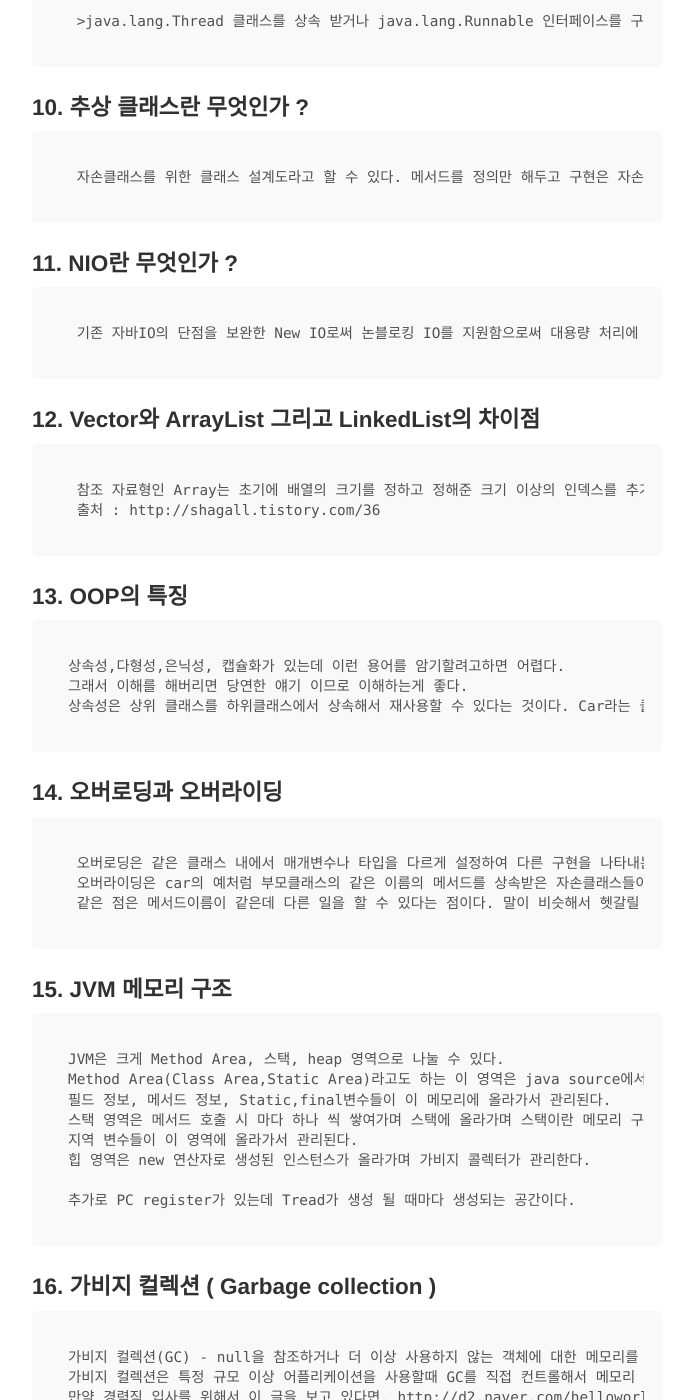
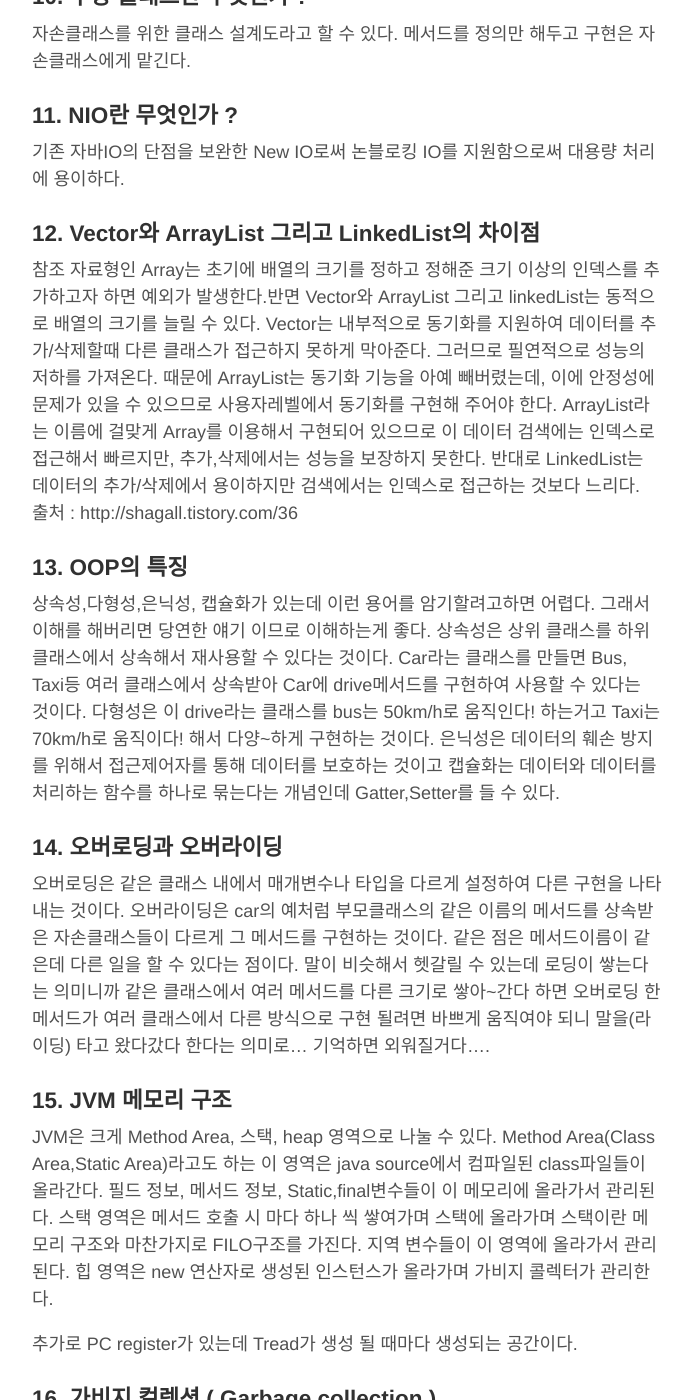
Before and after one commit to KangGwanwoo/KangGwanwoo.github.io, a Jekyll site: the page built from _posts/2015-10-01-Java-interview.md, in a window 1280 px wide and 1400 px high, scrolled down 1624 px. Shown: the whole window, without its empty margins (293-985 px from the left). Built offline with Jekyll 4.4.1, drawn with Linux system fonts in a browser that asks for light colours; some of the changed text lies outside the part shown.

Commit message:
new post

```diff
--- a/_posts/2015-10-01-Java-interview.md
+++ b/_posts/2015-10-01-Java-interview.md
@@ -4,72 +4,71 @@ title: Java 면접 대비 문제
 ---
 
 
-
 ###1. 자바의 데이터 타입인 Primitive Type과 Reference Type에 대해 설명하세요.
-	>자바는 자료형이 기본 자료형, 참조 자료형으로 나뉘는데 기본 자료형은 문자형,숫자형,논리형등이 있고 세세하게는 char,byte,int,long등이 있다. 자료형 이름을 보아서 알 수 있듯이 우리가 자료형이라 생각하고 선언하는 것들은 기본자료형에 속하며 앞글자가 소문자이다. 이에 반해 참조 자료형은 String , Object등 클래스, 인터페이스, 배열이다. 객체 자료형이므로 이 들 자료형은 객체가 가질수 있는 메서드를 가지고 있다. 예를 들어 String의 trim ( 문자열의 공백을 제거 ) 를 들 수있다.
+자바는 자료형이 기본 자료형, 참조 자료형으로 나뉘는데 기본 자료형은 문자형,숫자형,논리형등이 있고 세세하게는 char,byte,int,long등이 있다. 자료형 이름을 보아서 알 수 있듯이 우리가 자료형이라 생각하고 선언하는 것들은 기본자료형에 속하며 앞글자가 소문자이다. 이에 반해 참조 자료형은 String , Object등 클래스, 인터페이스, 배열이다. 객체 자료형이므로 이 들 자료형은 객체가 가질수 있는 메서드를 가지고 있다. 예를 들어 String의 trim ( 문자열의 공백을 제거 ) 를 들 수있다.
 
 ###2. 다형성이란 무엇인가 ?
-     >여러가지로 나타날 수 있다 라는 말로 이해하면 쉬울 것 같다. 즉 조상클래스를 여러 자손 클래스들이 상속 받아 나름대로 구현할 수 있다는 특성이다.
+>여러가지로 나타날 수 있다 라는 말로 이해하면 쉬울 것 같다. 즉 조상클래스를 여러 자손 클래스들이 상속 받아 나름대로 구현할 수 있다는 특성이다.
 
 ###3. 멀티 쓰레드의 장-단점을 무엇인가 ?
-     >두 가지 이상의 작업을 동시해 실행 할 수 있어 자원을 효율적으로 이용할 수 있으나 Syncronized등을 통해서 자원에 대한 동기화가 필요하다. 그렇지 않으면 임계영역 문제(생산자/소비자문제) 등이 생길 수 있다.
+두 가지 이상의 작업을 동시해 실행 할 수 있어 자원을 효율적으로 이용할 수 있으나 Syncronized등을 통해서 자원에 대한 동기화가 필요하다. 그렇지 않으면 임계영역 문제(생산자/소비자문제) 등이 생길 수 있다.
 
 ###4. Java 콜렉션 프레임워크에 대해서 설명하시오.
-     >Java에서는 자료구조에서 나오는 자료형들을 콜렉션 프레임워크를 통해서 구현해 놓았다.예를 들어 List,Set,Map등이 있는데, 간단히 설명하자면 List는 순서가 있는 데이터 집합으로 데이터의 중복을 허용하는 자료형이고 Set은 순서를 유지하지 않고 데이터의 중복 또한 허용하지 않는 자료형, Map은 키와 값의 쌍으로 이루어진 데이터 집합이다. 물론 키는 중복을 허용하지 않고, 값은 중복을 허용한다.
+Java에서는 자료구조에서 나오는 자료형들을 콜렉션 프레임워크를 통해서 구현해 놓았다.예를 들어 List,Set,Map등이 있는데, 간단히 설명하자면 List는 순서가 있는 데이터 집합으로 데이터의 중복을 허용하는 자료형이고 Set은 순서를 유지하지 않고 데이터의 중복 또한 허용하지 않는 자료형, Map은 키와 값의 쌍으로 이루어진 데이터 집합이다. 물론 키는 중복을 허용하지 않고, 값은 중복을 허용한다.
 
 ###5. 객체의 직렬화란 무엇인가?
-     >객체를 데이터 스트림으로 만드는 것이다. 구현을 위해서 직렬화 하고자 하는 클래스에 Java.io.Serializable 인터페이스를 구현해야한다.
+객체를 데이터 스트림으로 만드는 것이다. 구현을 위해서 직렬화 하고자 하는 클래스에 Java.io.Serializable 인터페이스를 구현해야한다.
 
 ###6. 접근제어자의 종류와 특성을 설명하시오.
-     >private - 같은 클래스 내에서만 접근이 가능하다.
-     default - 같은 패키지 내에서만 접근이 가능하다.
-     protected - 같은 패키지 내에서, 그리고 다른 패키지의 자손클래스에서 접근이 가능하다.
-     public - 접근 제한이 전혀 없다.
+private - 같은 클래스 내에서만 접근이 가능하다.
+default - 같은 패키지 내에서만 접근이 가능하다.
+protected - 같은 패키지 내에서, 그리고 다른 패키지의 자손클래스에서 접근이 가능하다.
+public - 접근 제한이 전혀 없다.
 
 ###7. Wrapper 클래스란 무엇인가 ?
-     >기본 자료형을 객체로 만들때 사용하는 참조 자료형 클래스로써 대부분 기본 자료형의 앞글자를 대문자로 바꾸어 구현되어 있다.
+기본 자료형을 객체로 만들때 사용하는 참조 자료형 클래스로써 대부분 기본 자료형의 앞글자를 대문자로 바꾸어 구현되어 있다.
 
 ###8. 객체 지향 언어의 장점은 무엇인가?
-     >코드의 재사용성과 유지보수성이 높아 새로운 코드를 작성할때 기존의 코드를 사용해서 쉽게 작성하거나, 관리가 용이하다.
+코드의 재사용성과 유지보수성이 높아 새로운 코드를 작성할때 기존의 코드를 사용해서 쉽게 작성하거나, 관리가 용이하다.
 
 ###9. Thread를 구현하기 위한 두 가지 방법은 무엇인가?
-     >java.lang.Thread 클래스를 상속 받거나 java.lang.Runnable 인터페이스를 구현한다.
+java.lang.Thread 클래스를 상속 받거나 java.lang.Runnable 인터페이스를 구현한다.
 
 ###10. 추상 클래스란 무엇인가 ?
-     자손클래스를 위한 클래스 설계도라고 할 수 있다. 메서드를 정의만 해두고 구현은 자손클래스에게 맡긴다.
+자손클래스를 위한 클래스 설계도라고 할 수 있다. 메서드를 정의만 해두고 구현은 자손클래스에게 맡긴다.
 
 ###11. NIO란 무엇인가 ?
-     기존 자바IO의 단점을 보완한 New IO로써 논블로킹 IO를 지원함으로써 대용량 처리에 용이하다.
+기존 자바IO의 단점을 보완한 New IO로써 논블로킹 IO를 지원함으로써 대용량 처리에 용이하다.
 
 ###12. Vector와 ArrayList 그리고 LinkedList의 차이점
-     참조 자료형인 Array는 초기에 배열의 크기를 정하고 정해준 크기 이상의 인덱스를 추가하고자 하면 예외가 발생한다.반면 Vector와 ArrayList 그리고 linkedList는 동적으로 배열의 크기를 늘릴 수 있다. Vector는 내부적으로 동기화를 지원하여 데이터를 추가/삭제할때 다른 클래스가 접근하지 못하게 막아준다. 그러므로 필연적으로 성능의 저하를 가져온다. 때문에 ArrayList는 동기화 기능을 아예 빼버렸는데, 이에 안정성에 문제가 있을 수 있으므로 사용자레벨에서 동기화를 구현해 주어야 한다. ArrayList라는 이름에 걸맞게 Array를 이용해서 구현되어 있으므로 이 데이터 검색에는 인덱스로 접근해서 빠르지만, 추가,삭제에서는 성능을 보장하지 못한다. 반대로 LinkedList는 데이터의 추가/삭제에서 용이하지만 검색에서는 인덱스로 접근하는 것보다 느리다.
-     출처 : http://shagall.tistory.com/36
+참조 자료형인 Array는 초기에 배열의 크기를 정하고 정해준 크기 이상의 인덱스를 추가하고자 하면 예외가 발생한다.반면 Vector와 ArrayList 그리고 linkedList는 동적으로 배열의 크기를 늘릴 수 있다. Vector는 내부적으로 동기화를 지원하여 데이터를 추가/삭제할때 다른 클래스가 접근하지 못하게 막아준다. 그러므로 필연적으로 성능의 저하를 가져온다. 때문에 ArrayList는 동기화 기능을 아예 빼버렸는데, 이에 안정성에 문제가 있을 수 있으므로 사용자레벨에서 동기화를 구현해 주어야 한다. ArrayList라는 이름에 걸맞게 Array를 이용해서 구현되어 있으므로 이 데이터 검색에는 인덱스로 접근해서 빠르지만, 추가,삭제에서는 성능을 보장하지 못한다. 반대로 LinkedList는 데이터의 추가/삭제에서 용이하지만 검색에서는 인덱스로 접근하는 것보다 느리다.
+출처 : http://shagall.tistory.com/36
 
 ###13. OOP의 특징
-	상속성,다형성,은닉성, 캡슐화가 있는데 이런 용어를 암기할려고하면 어렵다.
-	그래서 이해를 해버리면 당연한 얘기 이므로 이해하는게 좋다.
-	상속성은 상위 클래스를 하위클래스에서 상속해서 재사용할 수 있다는 것이다. Car라는 클래스를 만들면 Bus, Taxi등 여러 클래스에서 상속받아 Car에 drive메서드를 구현하여 사용할 수 있다는 것이다. 다형성은 이 drive라는 클래스를 bus는 50km/h로 움직인다! 하는거고 Taxi는 70km/h로 움직이다! 해서 다양~하게 구현하는 것이다. 은닉성은 데이터의 훼손 방지를 위해서 접근제어자를 통해 데이터를 보호하는 것이고 캡슐화는 데이터와 데이터를 처리하는 함수를 하나로 묶는다는 개념인데 Gatter,Setter를 들 수 있다.
+상속성,다형성,은닉성, 캡슐화가 있는데 이런 용어를 암기할려고하면 어렵다.
+그래서 이해를 해버리면 당연한 얘기 이므로 이해하는게 좋다.
+상속성은 상위 클래스를 하위클래스에서 상속해서 재사용할 수 있다는 것이다. Car라는 클래스를 만들면 Bus, Taxi등 여러 클래스에서 상속받아 Car에 drive메서드를 구현하여 사용할 수 있다는 것이다. 다형성은 이 drive라는 클래스를 bus는 50km/h로 움직인다! 하는거고 Taxi는 70km/h로 움직이다! 해서 다양~하게 구현하는 것이다. 은닉성은 데이터의 훼손 방지를 위해서 접근제어자를 통해 데이터를 보호하는 것이고 캡슐화는 데이터와 데이터를 처리하는 함수를 하나로 묶는다는 개념인데 Gatter,Setter를 들 수 있다.
 
 ###14. 오버로딩과 오버라이딩
-     오버로딩은 같은 클래스 내에서 매개변수나 타입을 다르게 설정하여 다른 구현을 나타내는 것이다.
-     오버라이딩은 car의 예처럼 부모클래스의 같은 이름의 메서드를 상속받은 자손클래스들이 다르게 그 메서드를 구현하는 것이다.
-     같은 점은 메서드이름이 같은데 다른 일을 할 수 있다는 점이다. 말이 비슷해서 헷갈릴 수 있는데 로딩이 쌓는다는 의미니까 같은 클래스에서 여러 메서드를 다른 크기로 쌓아~간다 하면 오버로딩 한 메서드가 여러 클래스에서 다른 방식으로 구현 될려면 바쁘게 움직여야 되니 말을(라이딩) 타고 왔다갔다 한다는 의미로... 기억하면 외워질거다....
+오버로딩은 같은 클래스 내에서 매개변수나 타입을 다르게 설정하여 다른 구현을 나타내는 것이다.
+오버라이딩은 car의 예처럼 부모클래스의 같은 이름의 메서드를 상속받은 자손클래스들이 다르게 그 메서드를 구현하는 것이다.
+같은 점은 메서드이름이 같은데 다른 일을 할 수 있다는 점이다. 말이 비슷해서 헷갈릴 수 있는데 로딩이 쌓는다는 의미니까 같은 클래스에서 여러 메서드를 다른 크기로 쌓아~간다 하면 오버로딩 한 메서드가 여러 클래스에서 다른 방식으로 구현 될려면 바쁘게 움직여야 되니 말을(라이딩) 타고 왔다갔다 한다는 의미로... 기억하면 외워질거다....
 
 ###15. JVM 메모리 구조
-	JVM은 크게 Method Area, 스택, heap 영역으로 나눌 수 있다.
-	Method Area(Class Area,Static Area)라고도 하는 이 영역은 java source에서 컴파일된 class파일들이 올라간다.
-	필드 정보, 메서드 정보, Static,final변수들이 이 메모리에 올라가서 관리된다.
-	스택 영역은 메서드 호출 시 마다 하나 씩 쌓여가며 스택에 올라가며 스택이란 메모리 구조와 마찬가지로 FILO구조를 가진다.
-	지역 변수들이 이 영역에 올라가서 관리된다.
-	힙 영역은 new 연산자로 생성된 인스턴스가 올라가며 가비지 콜렉터가 관리한다.
+JVM은 크게 Method Area, 스택, heap 영역으로 나눌 수 있다.
+Method Area(Class Area,Static Area)라고도 하는 이 영역은 java source에서 컴파일된 class파일들이 올라간다.
+필드 정보, 메서드 정보, Static,final변수들이 이 메모리에 올라가서 관리된다.
+스택 영역은 메서드 호출 시 마다 하나 씩 쌓여가며 스택에 올라가며 스택이란 메모리 구조와 마찬가지로 FILO구조를 가진다.
+지역 변수들이 이 영역에 올라가서 관리된다.
+힙 영역은 new 연산자로 생성된 인스턴스가 올라가며 가비지 콜렉터가 관리한다.
 
-	추가로 PC register가 있는데 Tread가 생성 될 때마다 생성되는 공간이다.
+추가로 PC register가 있는데 Tread가 생성 될 때마다 생성되는 공간이다.
 
 
 ###16. 가비지 컬렉션 ( Garbage collection )
-	가비지 컬렉션(GC) - null을 참조하거나 더 이상 사용하지 않는 객체에 대한 메모리를 heap영역에 반환해준다.
-	가비지 컬렉션은 특정 규모 이상 어플리케이션을 사용할때 GC를 직접 컨트롤해서 메모리 누수문제를 해결해야 할 것 같다.
-	만약 경력직 입사를 위해서 이 글을 보고 있다면, http://d2.naver.com/helloworld/1329 이 글을 참조하는 것이 더 좋을 것 같다.
+가비지 컬렉션(GC) - null을 참조하거나 더 이상 사용하지 않는 객체에 대한 메모리를 heap영역에 반환해준다.
+가비지 컬렉션은 특정 규모 이상 어플리케이션을 사용할때 GC를 직접 컨트롤해서 메모리 누수문제를 해결해야 할 것 같다.
+만약 경력직 입사를 위해서 이 글을 보고 있다면, http://d2.naver.com/helloworld/1329 이 글을 참조하는 것이 더 좋을 것 같다.
 
 
 **자바** 신입 (JAVA) 프로그래머들을 위한 면접 대비 질문들을 뽑아서 정리해 보았습니다 ~ 궁금하거나 더 추가되었으면 하는 문제가 있으면 페이스북 메시지 보내주세요 !
```
